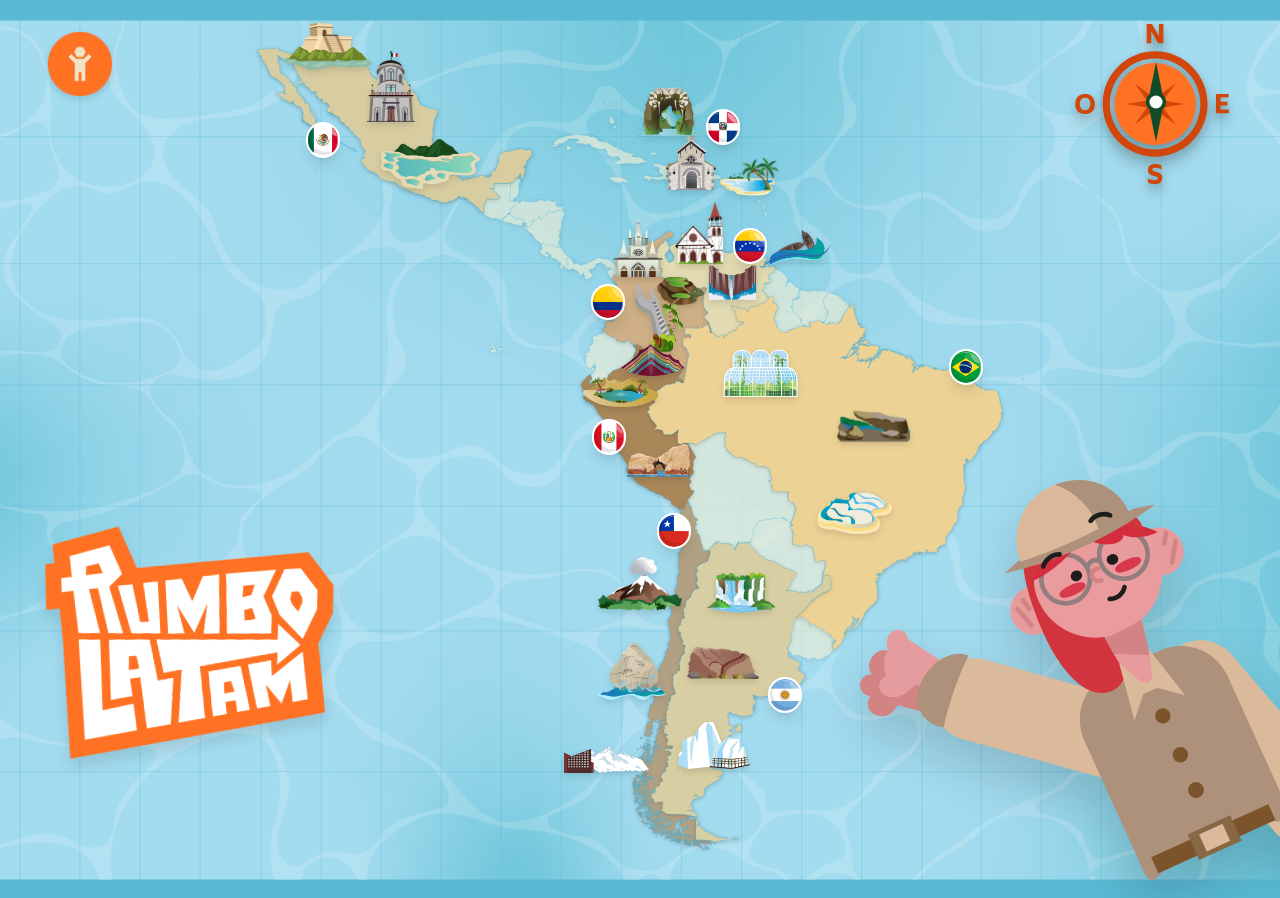
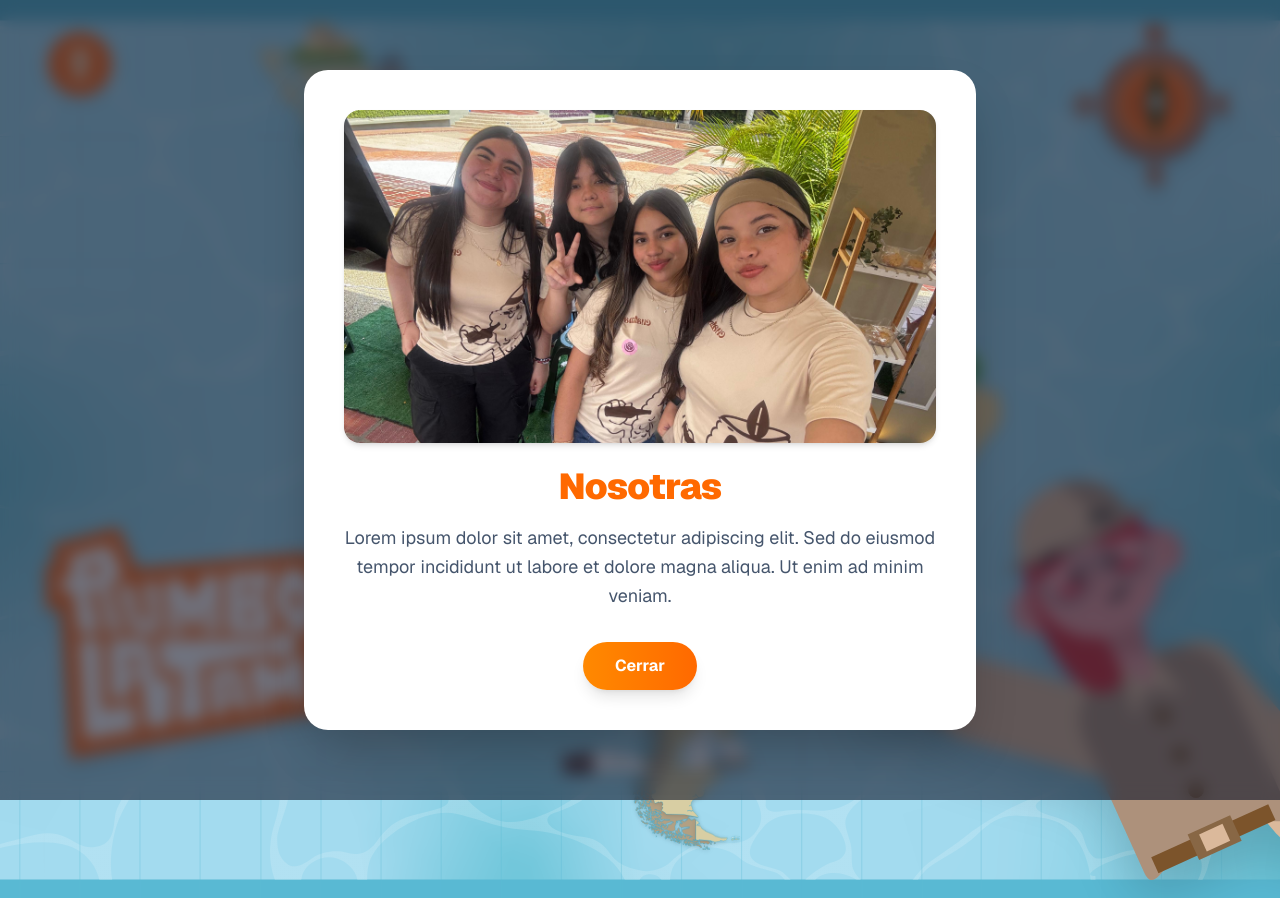
Before and after one commit to Gduranv/RumboLatam, a Next.js app: page / in a window 1280 px wide. Both pictures are taken after a click on the element 80 px from the left and 64 px from the top of the page. Built offline with nearby package versions, Linux system fonts and the light colour scheme.

Commit message:
Home fix
Avances home

```diff
--- a/src/app/page.tsx
+++ b/src/app/page.tsx
@@ -1,6 +1,12 @@
+"use client";
+
 import { InteractiveMap } from "@/components/InteractiveMap";
+import { useState } from "react";
+import { NosotrasModal } from "@/components/NosotrasModal";
 
 export default function Home() {
+  const [isNosotrasOpen, setIsNosotrasOpen] = useState(false);
+
   return (
     <div
       className="flex flex-col min-h-screen font-sans transition-colors duration-500 overflow-hidden relative"
@@ -13,7 +19,10 @@
     >
 
       {/* Icono Arriba a la Izquierda */}
-      <div className="fixed top-8 left-12 z-50 drop-shadow-md">
+      <div
+        className="fixed top-8 left-12 z-50 drop-shadow-md cursor-pointer"
+        onClick={() => setIsNosotrasOpen(true)}
+      >
         <img
           src="/OtrosRecursos/ICON.png"
           alt="Rumbo Latam Icon"
@@ -26,6 +35,11 @@
         <InteractiveMap />
       </main>
 
+      {/* Nosotras Modal */}
+      {isNosotrasOpen && (
+        <NosotrasModal onClose={() => setIsNosotrasOpen(false)} />
+      )}
+
     </div>
   );
 }
--- a/src/components/InteractiveMap.tsx
+++ b/src/components/InteractiveMap.tsx
@@ -4,6 +4,7 @@
 import { CountryItem } from "./CountryItem";
 import { TouristModal } from "./TouristModal";
 import { Compass } from "./Compass";
+import { ProjectModal } from "./ProjectModal";
 
 // Tipado para los países
 interface CountryData {
@@ -127,6 +128,7 @@
 export const InteractiveMap = () => {
   const [selectedCountry, setSelectedCountry] = useState<CountryData | null>(null);
   const [isGiaModalOpen, setIsGiaModalOpen] = useState(false);
+  const [isProjectModalOpen, setIsProjectModalOpen] = useState(false);
 
   return (
     <div className="relative w-full max-w-3xl mx-auto aspect-[1764/1843]">
@@ -150,7 +152,10 @@
       </div>
 
       {/* Título flotante / Logo */}
-      <div className="fixed bottom-12 left-12 z-30 pointer-events-none drop-shadow-xl">
+      <div
+        className="fixed bottom-12 left-12 z-30 drop-shadow-xl cursor-pointer"
+        onClick={() => setIsProjectModalOpen(true)}
+      >
         <img
           src="/OtrosRecursos/LOGO RUMBO.png"
           alt="Rumbo Latam Logo"
@@ -214,6 +219,11 @@
           </div>
         </div>
       )}
+
+      {/* Modal del Proyecto */}
+      {isProjectModalOpen && (
+        <ProjectModal onClose={() => setIsProjectModalOpen(false)} />
+      )}
     </div>
   );
 };
--- /dev/null
+++ b/src/components/NosotrasModal.tsx
@@ -0,0 +1,43 @@
+"use client";
+
+interface NosotrasModalProps {
+  onClose: () => void;
+}
+
+export const NosotrasModal = ({ onClose }: NosotrasModalProps) => {
+  return (
+    <div className="fixed inset-0 z-50 flex items-center justify-center p-4">
+      <div
+        className="absolute inset-0 bg-slate-900/60 backdrop-blur-sm transition-opacity"
+        onClick={onClose}
+      />
+      <div className="relative bg-white dark:bg-slate-800 rounded-3xl p-6 md:p-10 max-w-2xl w-full shadow-2xl flex flex-col items-center animate-in fade-in zoom-in duration-300 max-h-[90vh] overflow-y-auto">
+
+        <div className="w-full aspect-video rounded-2xl overflow-hidden shadow-md mb-6 bg-slate-100 dark:bg-slate-800 flex-shrink-0">
+          <img
+            src="/OtrosRecursos/Nosotras.png"
+            alt="Nosotras - Rumbo Latam"
+            className="w-full h-full object-cover object-[center_20%]"
+          />
+        </div>
+
+        <div className="flex-1 text-center">
+          <h2 className="text-3xl md:text-4xl font-black text-orange-500 mb-4 font-sans tracking-tight">
+            Nosotras
+          </h2>
+
+          <p className="text-slate-600 dark:text-slate-300 text-lg leading-relaxed mb-8">
+            Lorem ipsum dolor sit amet, consectetur adipiscing elit. Sed do eiusmod tempor incididunt ut labore et dolore magna aliqua. Ut enim ad minim veniam.
+          </p>
+
+          <button
+            onClick={onClose}
+            className="px-8 py-3 bg-gradient-to-r from-orange-400 to-orange-500 hover:from-orange-500 hover:to-orange-600 text-white font-bold rounded-full shadow-lg hover:shadow-xl transition-all duration-300 hover:scale-105"
+          >
+            Cerrar
+          </button>
+        </div>
+      </div>
+    </div>
+  );
+};
--- /dev/null
+++ b/src/components/ProjectModal.tsx
@@ -0,0 +1,43 @@
+"use client";
+
+interface ProjectModalProps {
+  onClose: () => void;
+}
+
+export const ProjectModal = ({ onClose }: ProjectModalProps) => {
+  return (
+    <div className="fixed inset-0 z-50 flex items-center justify-center p-4">
+      <div
+        className="absolute inset-0 bg-slate-900/60 backdrop-blur-sm transition-opacity"
+        onClick={onClose}
+      />
+      <div className="relative bg-white dark:bg-slate-800 rounded-3xl p-6 md:p-10 max-w-2xl w-full shadow-2xl flex flex-col items-center animate-in fade-in zoom-in duration-300 max-h-[90vh] overflow-y-auto">
+
+        <div className="w-full rounded-2xl overflow-hidden shadow-md mb-6 bg-slate-100 dark:bg-slate-800 flex justify-center p-4">
+          <img
+            src="/OtrosRecursos/ProjectBanner.png"
+            alt="Proyecto Rumbo Latam"
+            className="w-full h-auto max-h-[400px] object-contain"
+          />
+        </div>
+
+        <div className="flex-1 text-center">
+          <h2 className="text-3xl md:text-4xl font-black text-orange-500 mb-4 font-sans tracking-tight">
+            El Proyecto
+          </h2>
+
+          <p className="text-slate-600 dark:text-slate-300 text-lg leading-relaxed mb-8">
+            Lorem ipsum dolor sit amet, consectetur adipiscing elit. Nullam in dui mauris. Vivamus hendrerit arcu sed erat molestie vehicula. Sed auctor neque eu tellus rhoncus ut eleifend nibh porttitor.
+          </p>
+
+          <button
+            onClick={onClose}
+            className="px-8 py-3 bg-gradient-to-r from-orange-400 to-orange-500 hover:from-orange-500 hover:to-orange-600 text-white font-bold rounded-full shadow-lg hover:shadow-xl transition-all duration-300 hover:scale-105"
+          >
+            Cerrar
+          </button>
+        </div>
+      </div>
+    </div>
+  );
+};
```
Also changed, not shown: public/OtrosRecursos/Nosotras.png (added), public/OtrosRecursos/ProjectBanner.png (added).
